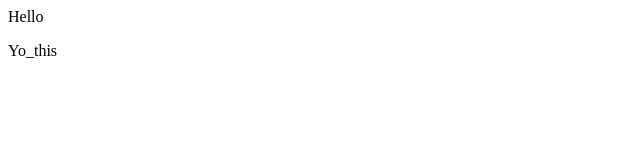
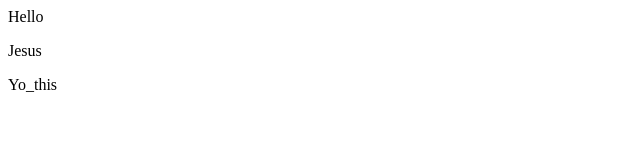
Before and after one commit to cpchanad/demo-repo, a plain HTML site: page index.html in a window 1280 px wide. Shown: the full height of the page, 0-640 px from the left. Drawn offline with Linux system fonts and the light colour scheme.

Commit message:
htmal update

```diff
--- a/index.html
+++ b/index.html
@@ -1,2 +1,3 @@
 <div>Hello</div>
+<p>Jesus</p>
 <p>Yo_this</p>
```
